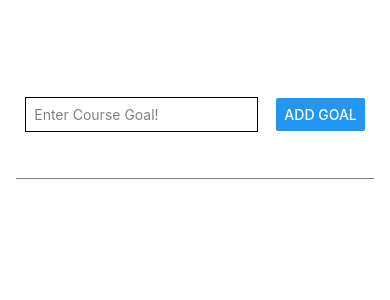
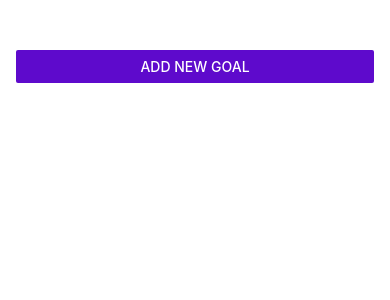
Before and after one commit to MishG777/RN_courseGoals, a React Native app: screen / in a window 390 px wide. Shown: the top 300 px of the page. Built offline with nearby package versions, Linux system fonts and the light colour scheme.

Commit message:
adding Modal | closing and opening Modal | updating styles

```diff
--- a/App.js
+++ b/App.js
@@ -1,10 +1,15 @@
 import { useState } from "react";
-import { StyleSheet, View, FlatList } from "react-native";
+import { StyleSheet, View, FlatList, Button } from "react-native";
 import GoalItem from "./components/GoalItem";
 import GoalInput from "./components/GoalInput";
 
 export default function App() {
   const [goals, setGoals] = useState([]);
+  const [modalIsVisible, setModalIsVisible] = useState(false);
+
+  const modalHandler = () => {
+    setModalIsVisible((prev) => !prev);
+  };
 
   function deleteGoals(id) {
     setGoals((prev) => {
@@ -15,7 +20,12 @@ export default function App() {
   return (
     <View style={styles.appContainer}>
       {/*input area, where users can enter a text and submit a goal */}
-      <GoalInput setGoal={setGoals} />
+      <Button title="Add New Goal" color="#5e0acc" onPress={modalHandler} />
+      <GoalInput
+        setGoal={setGoals}
+        visible={modalIsVisible}
+        modalHandler={modalHandler}
+      />
 
       {/*for outputing goals (list of goals)*/}
       <View style={styles.goalsCont}>
--- a/components/GoalInput.js
+++ b/components/GoalInput.js
@@ -1,5 +1,5 @@
 import { useState } from "react";
-import { StyleSheet, View, TextInput, Button } from "react-native";
+import { StyleSheet, View, TextInput, Button, Modal } from "react-native";
 
 const GoalInput = (props) => {
   const [enteredGoals, setEnteredGoals] = useState("");
@@ -16,11 +16,13 @@ const GoalInput = (props) => {
           { goal: enteredGoals, id: Math.random().toString() * 10 },
         ];
       });
+      props.modalHandler();
     }
     setEnteredGoals("");
   }
 
   return (
+    <Modal visible={props.visible} animationType="slide">
       <View style={styles.inputCont}>
         <TextInput
           value={enteredGoals}
@@ -29,8 +31,16 @@ const GoalInput = (props) => {
           placeholderTextColor="grey"
           style={styles.textInput}
         />
+        <View style={styles.BtnContainer}>
+          <View style={styles.button}>
             <Button title="Add Goal" onPress={addGoalHandler} />
           </View>
+          <View style={styles.button}>
+            <Button title="Cancel" onPress={props.modalHandler} />
+          </View>
+        </View>
+      </View>
+    </Modal>
   );
 };
 
@@ -39,8 +49,8 @@ export default GoalInput;
 const styles = StyleSheet.create({
   inputCont: {
     flex: 1,
-    flexDirection: "row",
-    justifyContent: "space-around",
+    flexDirection: "column",
+    justifyContent: "center",
     alignItems: "center",
     marginBottom: 24,
     borderBottomWidth: 1,
@@ -48,7 +58,15 @@ const styles = StyleSheet.create({
   },
   textInput: {
     borderWidth: 1,
-    width: "65%",
+    width: "80%",
+    height: 40,
     padding: 8,
   },
+  BtnContainer: {
+    flexDirection: "row",
+  },
+  button: {
+    width: "25%",
+    margin: 10,
+  },
 });
--- a/components/GoalItem.js
+++ b/components/GoalItem.js
@@ -4,6 +4,7 @@ const GoalItem = ({ goalItem, onDeleteItem }) => {
   return (
     <View style={styles.goalItem}>
       <Pressable
+        android_ripple={{ color: "green" }}
         style={({ pressed }) => pressed && styles.pressedItem}
         onPress={() => onDeleteItem(goalItem.item.id)}
       >
```
Lines whose indentation alone changed are shown as unchanged.
